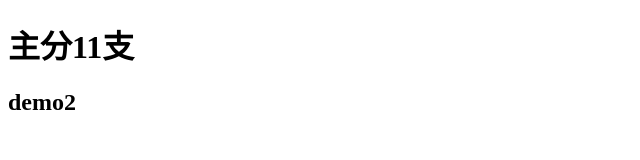
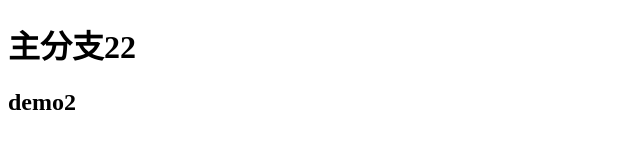
Before and after one commit to tangmiao22/demo33, a plain HTML site: page index.html in a window 1280 px wide. Shown: the full height of the page, 0-640 px from the left. Drawn offline with Linux system fonts and the light colour scheme.

Commit message:
创建分支demo2

```diff
--- a/index.html
+++ b/index.html
@@ -8,7 +8,7 @@
   <title>Document</title>
 </head>
 <body>
-<h1>主分11支   </h1>
+<h1>主分支22   </h1>
 <h2>demo2</h2>
 </body>
 </html>
```
